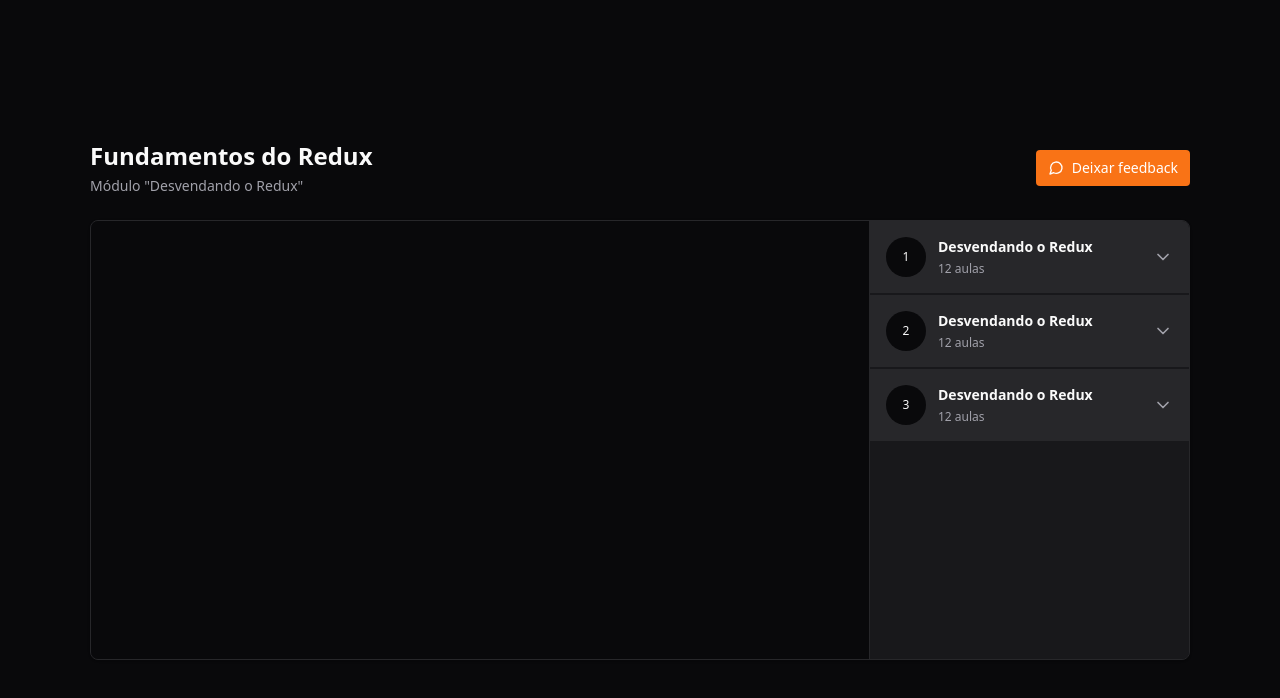
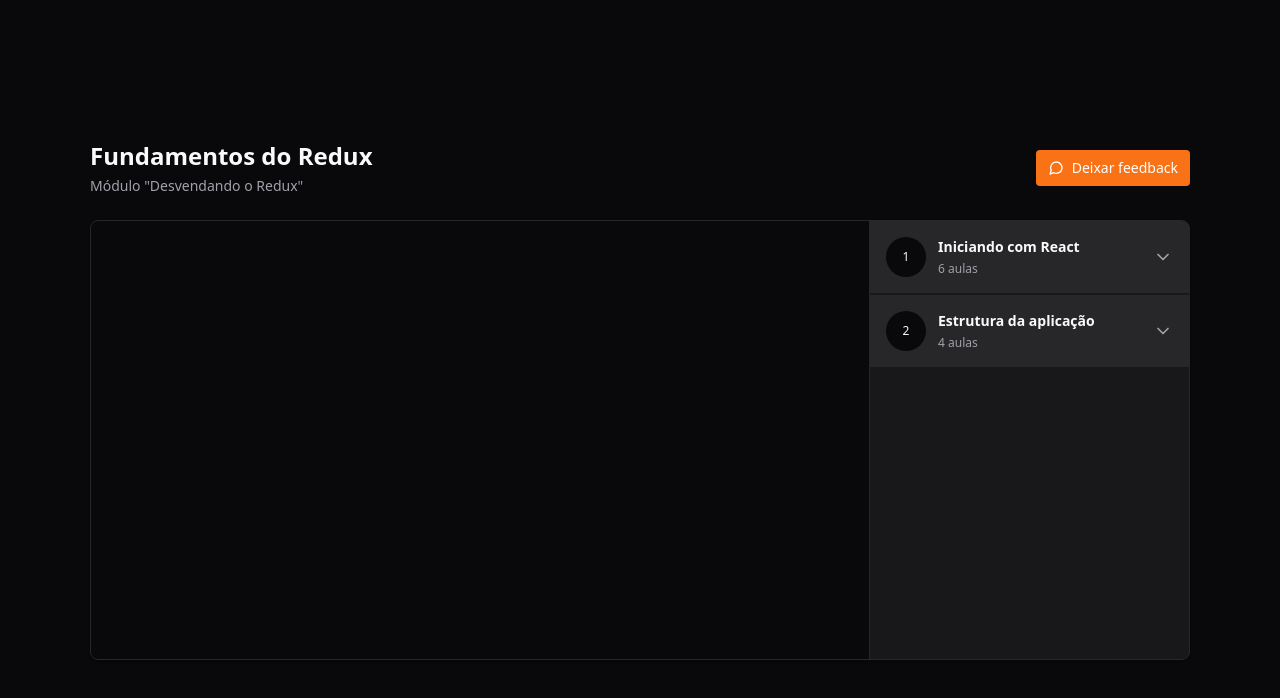
Before and after one commit to esbnet/rocketseat-ignite-07-Redux, a React (Vite) app: page / in a window 1280 px wide. Shown: the top 698 px of the page. Built offline with nearby package versions, Linux system fonts and the light colour scheme.

Commit message:
feat: :sparkles: create reducer for the player

```diff
--- a/src/components/Lesson.tsx
+++ b/src/components/Lesson.tsx
@@ -3,14 +3,11 @@ import { Video } from "lucide-react";
 interface LessonProps {
   title: string;
   duration: string;
-  slug: string;
-  availableAt: Date;
-  type: "live" | "class";
 }
 
 export function Lesson({title, duration}: LessonProps) {
   return (
-    <button className="flex items-center gap-3 text-sm text-zinc-400">
+    <button className="flex gap-3 items-center text-sm text-zinc-400">
       <Video className="w-4 h-4 text-zinc-500" />
       <span>{title}</span>
       <span className="ml-auto font-mono text-xs text-zinc-500">{duration}</span>
--- a/src/components/Module.tsx
+++ b/src/components/Module.tsx
@@ -1,5 +1,6 @@
 import * as Collapsible from "@radix-ui/react-collapsible";
 import { ChevronDown } from "lucide-react";
+import { useAppSelector } from "../store";
 import { Lesson } from "./Lesson";
 
 interface ModuleProps {
@@ -8,10 +9,14 @@ interface ModuleProps {
   amoutnOfLessons: number;
 }
 export function Module({ moduleIndex, title, amoutnOfLessons }: ModuleProps) {
+  const lessons = useAppSelector((state) => {
+    return state.player.course.modules[moduleIndex].lessons;
+  });
+
   return (
     <Collapsible.Root className="group">
-      <Collapsible.Trigger className="flex w-full items-center gap-3 bg-zinc-800 p-4">
-        <div className="flex h-10 w-10 rounded-full items-center justify-center bg-zinc-950 text-xs">
+      <Collapsible.Trigger className="flex gap-3 items-center p-4 w-full bg-zinc-800">
+        <div className="flex justify-center items-center w-10 h-10 text-xs rounded-full bg-zinc-950">
           {moduleIndex + 1}
         </div>
 
@@ -24,35 +29,14 @@ export function Module({ moduleIndex, title, amoutnOfLessons }: ModuleProps) {
       </Collapsible.Trigger>
 
       <Collapsible.Content>
-        <nav className="relative flex flex-col gap-4 p-6">
-          <Lesson
-            title="Desvendando o Redux"
-            duration="00:00"
-            slug={""}
-            availableAt={new Date()}
-            type={"live"}
-          />
-          <Lesson
-            title="Desvendando o Redux"
-            duration="00:00"
-            slug={""}
-            availableAt={new Date()}
-            type={"live"}
-          />
-          <Lesson
-            title="Desvendando o Redux"
-            duration="00:00"
-            slug={""}
-            availableAt={new Date()}
-            type={"live"}
-          />
-          <Lesson
-            title="Desvendando o Redux"
-            duration="00:00"
-            slug={""}
-            availableAt={new Date()}
-            type={"live"}
-          />
+        <nav className="flex relative flex-col gap-4 p-6">
+          {lessons.map((lesson) => (
+            <Lesson
+              key={lesson.id}
+              title={lesson.title}
+              duration={lesson.duration}
+            />
+          ))}
         </nav>
       </Collapsible.Content>
     </Collapsible.Root>
--- a/src/pages/Player.tsx
+++ b/src/pages/Player.tsx
@@ -2,31 +2,35 @@ import { MessageCircle } from "lucide-react";
 import { Header } from "../components/Header";
 import { Module } from "../components/Module";
 import { Video } from "../components/Video";
+import { useAppSelector } from "../store";
 
 export function Player() {
+  const modules = useAppSelector((state) => {
+    return state.player.course.modules;
+  });
   return (
-    <div className="h-screen bg-zinc-950 text-zinc-50 flex justify-center items-center">
+    <div className="flex justify-center items-center h-screen bg-zinc-950 text-zinc-50">
       <div className="flex w-[1100px] flex-col gap-6">
-        <div className="flex items-center justify-between">
+        <div className="flex justify-between items-center">
           <Header />
 
-          <button className="flex items-center gap-2 rounded bg-orange-500 px-3 py-2 text-sm font-medium text-white hover:bg-orange-600">
+          <button className="flex gap-2 items-center px-3 py-2 text-sm font-medium text-white bg-orange-500 rounded hover:bg-orange-600">
             <MessageCircle className="w-4 h-4" />
             Deixar feedback
           </button>
         </div>
 
-        <main className="relative flex overflow-hidden rounded-lg border border-zinc-800 bg-zinc-900 shadow pr-80">
+        <main className="flex overflow-hidden relative pr-80 rounded-lg border shadow border-zinc-800 bg-zinc-900">
           <div className="flex-1">
             <Video />
           </div>
-          <aside className="w-80 absolute top-0 bottom-0 right-0 border-l divide-y-2 divide-zinc-900 border-zinc-800 bg-zinc-900 overflow-y-scroll scrollbar scrollbar-thin scrollbar-track-zinc-950 scrollbar-thumb-zinc-800">
-            {[0, 1, 2].map((index) => (
+          <aside className="overflow-y-scroll absolute top-0 right-0 bottom-0 w-80 border-l divide-y-2 divide-zinc-900 border-zinc-800 bg-zinc-900 scrollbar-thin scrollbar-track-zinc-950 scrollbar-thumb-zinc-800">
+            {modules.map((module, index) => (
               <Module
-                key={index}
+                key={module.id}
                 moduleIndex={index}
-                title={"Desvendando o Redux"}
-                amoutnOfLessons={12}
+                title={module.title}
+                amoutnOfLessons={module.lessons.length}
               />
             ))}
           </aside>
--- a/src/store/index.ts
+++ b/src/store/index.ts
@@ -1,10 +1,11 @@
 import { configureStore } from '@reduxjs/toolkit';
 import { TypedUseSelectorHook, useSelector } from 'react-redux';
+import { player } from './slices/player';
 
 
 export const store = configureStore({
   reducer: {
-
+    player
   }
 })
 
--- /dev/null
+++ b/src/store/slices/player.ts
@@ -0,0 +1,36 @@
+import { createSlice } from "@reduxjs/toolkit";
+
+const playerSlice = createSlice({
+  name: "player",
+  initialState: {
+    course: {
+      modules: [
+        {
+          id: '1',
+          title: 'Iniciando com React',
+          lessons: [
+            { id: 'Jai8w6K_GnY', title: 'CSS Modules', duration: '13:45' },
+            { id: 'w-DW4DhDfcw', title: 'Estilização do Post', duration: '10:05' },
+            { id: 'D83-55LUdKE', title: 'Componente: Header', duration: '06:33' },
+            { id: 'W_ATsETujaY', title: 'Componente: Sidebar', duration: '09:12' },
+            { id: 'Pj8dPeameYo', title: 'CSS Global', duration: '03:23' },
+            { id: '8KBq2vhwbac', title: 'Form de comentários', duration: '11:34' },
+          ],
+        },
+        {
+          id: '2',
+          title: 'Estrutura da aplicação',
+          lessons: [
+            { id: 'gE48FQXRZ_o', title: 'Componente: Comment', duration: '13:45' },
+            { id: 'Ng_Vk4tBl0g', title: 'Responsividade', duration: '10:05' },
+            { id: 'h5JA3wfuW1k', title: 'Interações no JSX', duration: '06:33' },
+            { id: '1G0vSTqWELg', title: 'Utilizando estado', duration: '09:12' },
+          ],
+        },
+      ],
+    }
+  },
+  reducers: {},
+})
+
+export const player = playerSlice.reducer;
```
